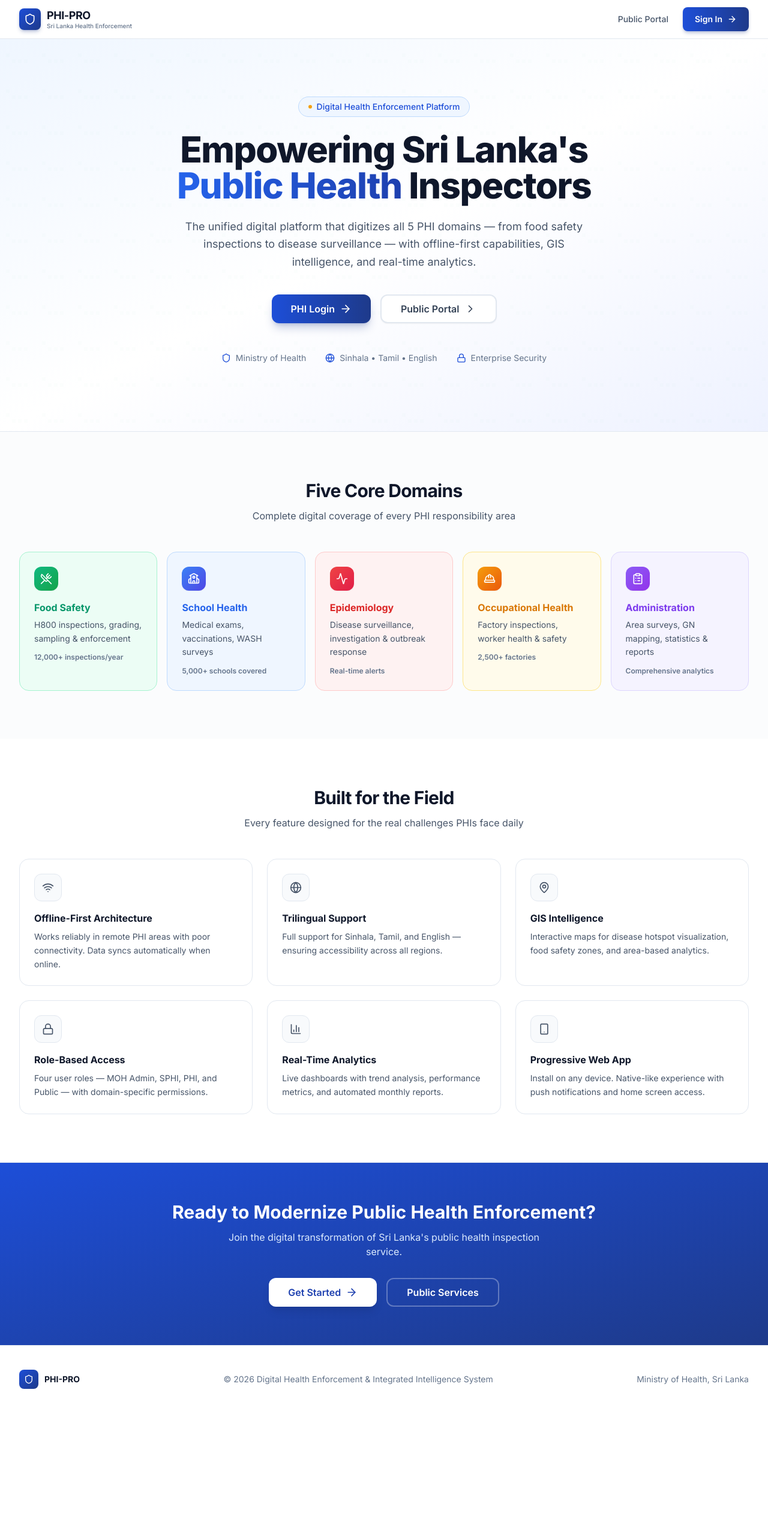
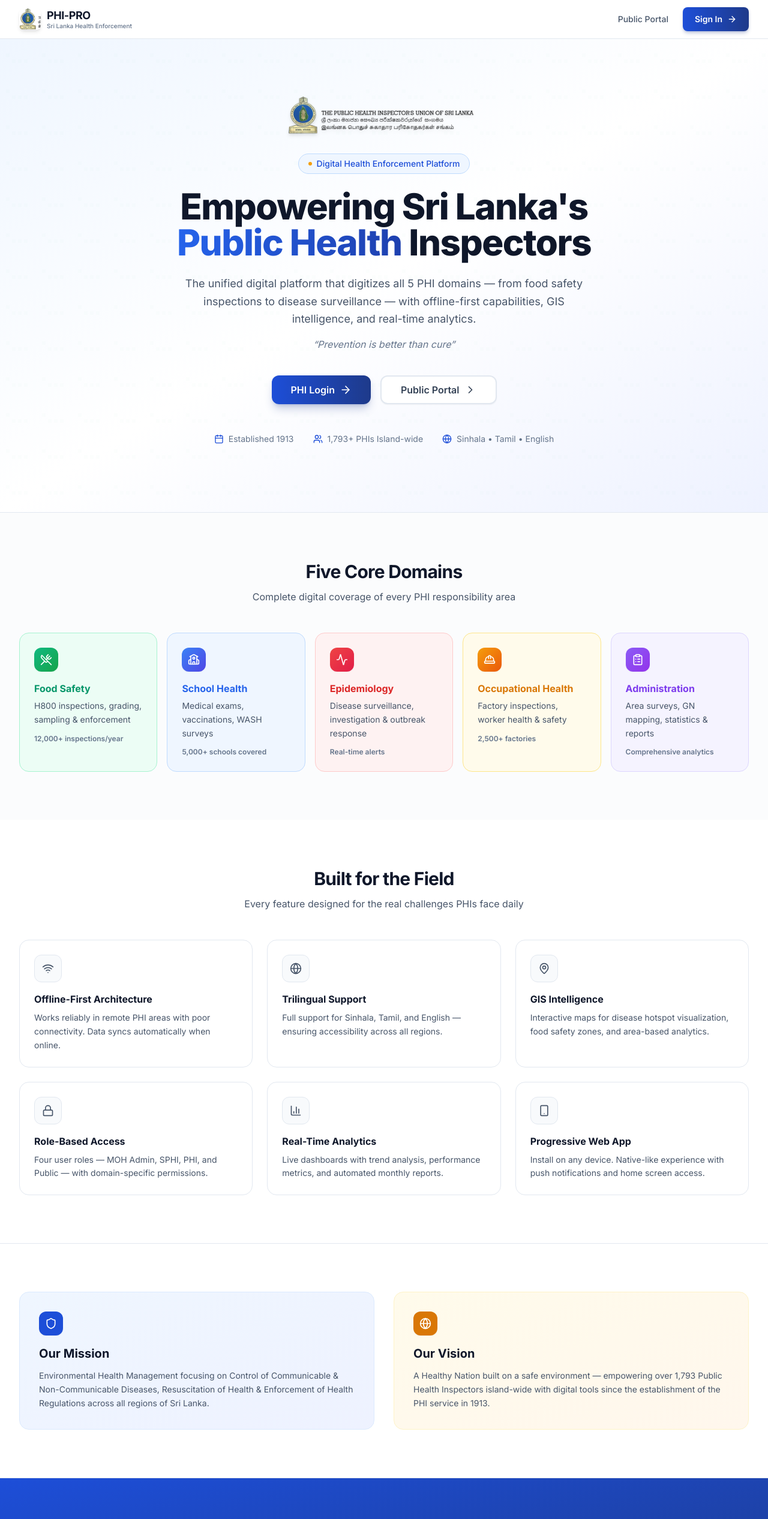
Before and after one commit to SeneshFitzroy/phi-pro-srilanka, a Next.js app in the folder apps/web/: page / in a window 1280 px wide. Shown: the top 2533 px of the page at 60% size. Before the commit the page ends 2356 px from the top, so only its background shows below. Built offline with nearby package versions, Linux system fonts and the light colour scheme; no server answers.

Commit message:
feat: integrate official PHI Union logo and authentic institutional branding

```diff
--- a/apps/web/src/app/dashboard/layout.tsx
+++ b/apps/web/src/app/dashboard/layout.tsx
@@ -2,10 +2,10 @@
 
 import { useState } from 'react';
 import Link from 'next/link';
+import Image from 'next/image';
 import { usePathname } from 'next/navigation';
 import { useTranslation } from 'react-i18next';
 import {
-  Shield,
   LayoutDashboard,
   UtensilsCrossed,
   School,
@@ -85,9 +85,7 @@
           <div className={cn('flex h-16 items-center border-b border-slate-100 dark:border-slate-800', collapsed ? 'justify-center px-2' : 'justify-between px-4')}>
             {!collapsed && (
               <Link href="/dashboard" className="flex items-center gap-2.5">
-                <div className="flex h-8 w-8 items-center justify-center rounded-lg bg-gradient-to-br from-blue-700 to-blue-900 shadow-sm">
-                  <Shield className="h-4.5 w-4.5 text-white" />
-                </div>
+                <Image src="/phi-emblem.png" alt="PHI" width={32} height={32} className="rounded-lg shadow-sm" />
                 <div className="flex flex-col">
                   <span className="text-sm font-bold tracking-tight text-slate-900 dark:text-white">PHI-PRO</span>
                   <span className="text-[10px] font-medium leading-none text-slate-400">Health Enforcement</span>
@@ -95,9 +93,7 @@
               </Link>
             )}
             {collapsed && (
-              <div className="flex h-8 w-8 items-center justify-center rounded-lg bg-gradient-to-br from-blue-700 to-blue-900 shadow-sm">
-                <Shield className="h-4.5 w-4.5 text-white" />
-              </div>
+              <Image src="/phi-emblem.png" alt="PHI" width={32} height={32} className="rounded-lg shadow-sm" />
             )}
             <button
               onClick={() => setCollapsed(!collapsed)}
--- a/apps/web/src/app/forgot-password/page.tsx
+++ b/apps/web/src/app/forgot-password/page.tsx
@@ -117,7 +117,7 @@
         </div>
 
         <p className="mt-6 text-center text-xs text-slate-400">
-          PHI-PRO &bull; Ministry of Health, Sri Lanka
+          PHI-PRO &bull; Ministry of Health, Sri Lanka &bull; Est. 1913
         </p>
       </div>
     </div>
--- a/apps/web/src/app/login/page.tsx
+++ b/apps/web/src/app/login/page.tsx
@@ -3,9 +3,9 @@
 import { useState } from 'react';
 import { useRouter } from 'next/navigation';
 import Link from 'next/link';
+import Image from 'next/image';
 import { useTranslation } from 'react-i18next';
 import {
-  Shield,
   Eye,
   EyeOff,
   Globe,
@@ -70,13 +70,14 @@
 
         {/* Center Content */}
         <div className="relative z-10 flex flex-1 flex-col items-center justify-center px-12">
-          <div className="flex h-20 w-20 items-center justify-center rounded-2xl bg-white/10 shadow-xl backdrop-blur-sm">
-            <Shield className="h-10 w-10 text-white" />
+          <div className="flex h-24 w-24 items-center justify-center rounded-2xl bg-white/10 shadow-xl backdrop-blur-sm p-3">
+            <Image src="/phi-emblem.png" alt="PHI Union Emblem" width={72} height={72} className="drop-shadow-lg" />
           </div>
           <h1 className="mt-6 text-4xl font-extrabold tracking-tight text-white">PHI-PRO</h1>
           <p className="mt-2 text-center text-lg font-medium text-blue-100">
             Digital Health Enforcement &<br />Integrated Intelligence System
           </p>
+          <p className="mt-4 text-sm italic text-blue-200/80">&ldquo;Prevention is better than cure&rdquo;</p>
 
           {/* Domain Icons Row */}
           <div className="mt-10 flex items-center gap-6">
@@ -94,7 +95,7 @@
         {/* Bottom */}
         <div className="relative z-10 p-8 text-center">
           <p className="text-sm text-white/50">
-            Ministry of Health, Sri Lanka &bull; PHI Service
+            Ministry of Health, Sri Lanka &bull; PHI Service &bull; Est. 1913
           </p>
         </div>
       </div>
@@ -104,9 +105,7 @@
         {/* Top Bar */}
         <div className="flex items-center justify-between p-4 sm:p-6">
           <Link href="/" className="flex items-center gap-2 lg:hidden">
-            <div className="flex h-8 w-8 items-center justify-center rounded-lg bg-gradient-to-br from-blue-700 to-blue-900">
-              <Shield className="h-4 w-4 text-white" />
-            </div>
+            <Image src="/phi-emblem.png" alt="PHI" width={32} height={32} className="rounded-lg" />
             <span className="text-lg font-bold text-slate-900 dark:text-white">PHI-PRO</span>
           </Link>
 
@@ -238,7 +237,7 @@
 
         {/* Bottom */}
         <div className="p-4 text-center text-xs text-slate-400 dark:text-slate-600">
-          Ministry of Health, Sri Lanka &bull; Public Health Inspector Service
+          PHI-PRO &bull; Ministry of Health, Sri Lanka &bull; <a href="https://phi.lk" target="_blank" rel="noopener noreferrer" className="hover:text-blue-700 transition-colors">phi.lk</a>
         </div>
       </div>
     </div>
--- a/apps/web/src/app/page.tsx
+++ b/apps/web/src/app/page.tsx
@@ -1,4 +1,5 @@
 import Link from 'next/link';
+import Image from 'next/image';
 import {
   UtensilsCrossed,
   School,
@@ -14,6 +15,8 @@
   BarChart3,
   Lock,
   Smartphone,
+  Users,
+  Calendar,
 } from 'lucide-react';
 
 const domains = [
@@ -109,9 +112,7 @@
       <header className="sticky top-0 z-50 border-b border-slate-200 bg-white/80 backdrop-blur-xl dark:border-slate-800 dark:bg-slate-950/80">
         <div className="mx-auto flex h-16 max-w-7xl items-center justify-between px-4 sm:px-6 lg:px-8">
           <div className="flex items-center gap-2.5">
-            <div className="flex h-9 w-9 items-center justify-center rounded-lg bg-gradient-to-br from-blue-700 to-blue-900 shadow-md shadow-blue-900/25">
-              <Shield className="h-5 w-5 text-white" />
-            </div>
+            <Image src="/phi-emblem.png" alt="PHI Union Emblem" width={36} height={36} className="rounded-lg shadow-md" />
             <div className="flex flex-col">
               <span className="text-lg font-bold leading-tight tracking-tight text-slate-900 dark:text-white">PHI-PRO</span>
               <span className="hidden text-[10px] font-medium leading-tight text-slate-500 dark:text-slate-400 sm:block">Sri Lanka Health Enforcement</span>
@@ -142,6 +143,11 @@
 
         <div className="relative mx-auto max-w-7xl px-4 pb-20 pt-16 sm:px-6 sm:pb-28 sm:pt-24 lg:px-8">
           <div className="mx-auto max-w-3xl text-center">
+            {/* Official PHI Logo */}
+            <div className="mb-8 flex justify-center">
+              <Image src="/phi-logo.png" alt="The Public Health Inspector's Union of Sri Lanka" width={320} height={63} className="h-auto w-64 sm:w-80 drop-shadow-md" priority />
+            </div>
+
             {/* Badge */}
             <div className="mb-6 inline-flex items-center gap-2 rounded-full border border-blue-200 bg-blue-50 px-4 py-1.5 text-sm font-medium text-blue-700 dark:border-blue-800 dark:bg-blue-950/50 dark:text-blue-400">
               <span className="h-1.5 w-1.5 rounded-full bg-amber-500 animate-pulse" />
@@ -160,6 +166,11 @@
               The unified digital platform that digitizes all 5 PHI domains — from food safety
               inspections to disease surveillance — with offline-first capabilities, GIS intelligence,
               and real-time analytics.
+            </p>
+
+            {/* PHI Motto */}
+            <p className="mx-auto mt-4 italic text-slate-500 dark:text-slate-500">
+              &ldquo;Prevention is better than cure&rdquo;
             </p>
 
             <div className="mt-10 flex flex-col items-center justify-center gap-4 sm:flex-row">
@@ -182,16 +193,16 @@
             {/* Trust indicators */}
             <div className="mt-12 flex flex-wrap items-center justify-center gap-x-8 gap-y-3 text-sm text-slate-500 dark:text-slate-500">
               <div className="flex items-center gap-2">
-                <Shield className="h-4 w-4 text-blue-700" />
-                <span>Ministry of Health</span>
+                <Calendar className="h-4 w-4 text-blue-700" />
+                <span>Established 1913</span>
+              </div>
+              <div className="flex items-center gap-2">
+                <Users className="h-4 w-4 text-blue-700" />
+                <span>1,793+ PHIs Island-wide</span>
               </div>
               <div className="flex items-center gap-2">
                 <Globe className="h-4 w-4 text-blue-700" />
                 <span>Sinhala &bull; Tamil &bull; English</span>
-              </div>
-              <div className="flex items-center gap-2">
-                <Lock className="h-4 w-4 text-blue-700" />
-                <span>Enterprise Security</span>
               </div>
             </div>
           </div>
@@ -261,6 +272,34 @@
         </div>
       </section>
 
+      {/* Mission & Vision */}
+      <section className="border-t border-slate-200 bg-white py-20 dark:border-slate-800 dark:bg-slate-950">
+        <div className="mx-auto max-w-7xl px-4 sm:px-6 lg:px-8">
+          <div className="grid gap-8 lg:grid-cols-2">
+            <div className="rounded-2xl border border-blue-100 bg-gradient-to-br from-blue-50 to-indigo-50 p-8 dark:border-blue-900 dark:from-blue-950/30 dark:to-indigo-950/30">
+              <div className="inline-flex rounded-xl bg-blue-700 p-2.5 shadow-sm">
+                <Shield className="h-5 w-5 text-white" />
+              </div>
+              <h3 className="mt-4 text-xl font-bold text-slate-900 dark:text-white">Our Mission</h3>
+              <p className="mt-3 text-sm leading-relaxed text-slate-600 dark:text-slate-400">
+                Environmental Health Management focusing on Control of Communicable &amp; Non-Communicable Diseases,
+                Resuscitation of Health &amp; Enforcement of Health Regulations across all regions of Sri Lanka.
+              </p>
+            </div>
+            <div className="rounded-2xl border border-amber-100 bg-gradient-to-br from-amber-50 to-orange-50 p-8 dark:border-amber-900 dark:from-amber-950/30 dark:to-orange-950/30">
+              <div className="inline-flex rounded-xl bg-amber-600 p-2.5 shadow-sm">
+                <Globe className="h-5 w-5 text-white" />
+              </div>
+              <h3 className="mt-4 text-xl font-bold text-slate-900 dark:text-white">Our Vision</h3>
+              <p className="mt-3 text-sm leading-relaxed text-slate-600 dark:text-slate-400">
+                A Healthy Nation built on a safe environment — empowering over 1,793 Public Health Inspectors
+                island-wide with digital tools since the establishment of the PHI service in 1913.
+              </p>
+            </div>
+          </div>
+        </div>
+      </section>
+
       {/* CTA Section */}
       <section className="border-t border-slate-200 bg-gradient-to-br from-blue-700 to-blue-900 dark:border-slate-800">
         <div className="mx-auto max-w-7xl px-4 py-16 text-center sm:px-6 lg:px-8">
@@ -291,18 +330,26 @@
       {/* Footer */}
       <footer className="border-t border-slate-200 bg-white py-10 dark:border-slate-800 dark:bg-slate-950">
         <div className="mx-auto max-w-7xl px-4 sm:px-6 lg:px-8">
-          <div className="flex flex-col items-center justify-between gap-4 sm:flex-row">
-            <div className="flex items-center gap-2.5">
-              <div className="flex h-8 w-8 items-center justify-center rounded-lg bg-gradient-to-br from-blue-700 to-blue-900">
-                <Shield className="h-4 w-4 text-white" />
+          <div className="flex flex-col items-center gap-6">
+            <div className="flex items-center gap-3">
+              <Image src="/phi-emblem.png" alt="PHI Emblem" width={32} height={32} className="rounded-lg" />
+              <div>
+                <span className="text-sm font-bold text-slate-900 dark:text-white">PHI-PRO</span>
+                <span className="ml-2 text-xs text-slate-400">Est. 1913</span>
               </div>
-              <span className="text-sm font-bold text-slate-900 dark:text-white">PHI-PRO</span>
             </div>
-            <div className="text-center text-sm text-slate-500 dark:text-slate-500">
-              &copy; {new Date().getFullYear()} Digital Health Enforcement &amp; Integrated Intelligence System
+            <div className="flex flex-wrap items-center justify-center gap-x-6 gap-y-2 text-xs text-slate-500 dark:text-slate-500">
+              <a href="https://health.gov.lk" target="_blank" rel="noopener noreferrer" className="transition-colors hover:text-blue-700">Ministry of Health</a>
+              <span className="hidden sm:inline">&bull;</span>
+              <a href="https://epid.gov.lk" target="_blank" rel="noopener noreferrer" className="transition-colors hover:text-blue-700">Epidemiology Unit</a>
+              <span className="hidden sm:inline">&bull;</span>
+              <a href="https://phi.lk" target="_blank" rel="noopener noreferrer" className="transition-colors hover:text-blue-700">PHI Union of Sri Lanka</a>
             </div>
-            <div className="text-sm text-slate-500 dark:text-slate-500">
-              Ministry of Health, Sri Lanka
+            <div className="text-center text-xs text-slate-400 dark:text-slate-600">
+              &copy; {new Date().getFullYear()} PHI-PRO — Digital Health Enforcement &amp; Integrated Intelligence System
+              <br className="sm:hidden" />
+              <span className="hidden sm:inline"> &bull; </span>
+              673 Maradana Road, Colombo 01000, Sri Lanka
             </div>
           </div>
         </div>
--- a/apps/web/src/app/public/page.tsx
+++ b/apps/web/src/app/public/page.tsx
@@ -1,11 +1,11 @@
 import Link from 'next/link';
+import Image from 'next/image';
 import {
   Search,
   MessageSquare,
   AlertTriangle,
   CreditCard,
   CheckCircle,
-  Shield,
   ArrowRight,
   FileText,
 } from 'lucide-react';
@@ -17,7 +17,7 @@
       <header className="border-b bg-white/80 backdrop-blur-sm dark:bg-slate-950/80">
         <div className="container mx-auto flex h-16 items-center justify-between px-4">
           <Link href="/" className="flex items-center gap-2">
-            <Shield className="h-8 w-8 text-primary" />
+            <Image src="/phi-emblem.png" alt="PHI" width={32} height={32} className="rounded-lg" />
             <span className="text-xl font-bold text-primary">PHI-PRO</span>
           </Link>
           <Link
@@ -103,7 +103,8 @@
 
       <footer className="mt-12 border-t bg-card py-6">
         <div className="container mx-auto px-4 text-center text-sm text-muted-foreground">
-          &copy; {new Date().getFullYear()} PHI-PRO &mdash; Ministry of Health, Sri Lanka
+          &copy; {new Date().getFullYear()} PHI-PRO &mdash; Ministry of Health, Sri Lanka &bull;{' '}
+          <a href="https://phi.lk" target="_blank" rel="noopener noreferrer" className="hover:text-primary transition-colors">phi.lk</a>
         </div>
       </footer>
     </div>
--- a/apps/web/src/components/auth-guard.tsx
+++ b/apps/web/src/components/auth-guard.tsx
@@ -44,8 +44,10 @@
   if (isLoading) {
     return (
       <div className="flex h-screen flex-col items-center justify-center gap-4 bg-slate-50 dark:bg-slate-950">
-        <div className="flex h-12 w-12 items-center justify-center rounded-2xl bg-gradient-to-br from-blue-700 to-blue-900 shadow-lg shadow-blue-900/20">
-          <div className="h-5 w-5 animate-spin rounded-full border-2 border-white border-t-transparent" />
+        <div className="relative">
+          {/* eslint-disable-next-line @next/next/no-img-element */}
+          <img src="/phi-emblem.png" alt="PHI-PRO" width={48} height={48} className="rounded-2xl shadow-lg" />
+          <div className="absolute -inset-1 animate-spin rounded-2xl border-2 border-transparent border-t-blue-700" />
         </div>
         <p className="text-sm font-medium text-slate-400">Loading PHI-PRO...</p>
       </div>
```
Also changed, not shown: apps/web/public/phi-emblem.png (added), apps/web/public/phi-logo.png (added).
